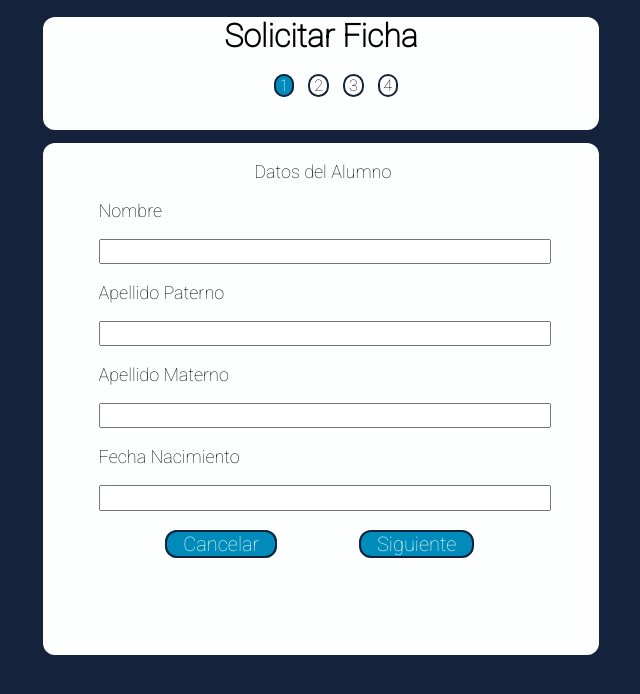
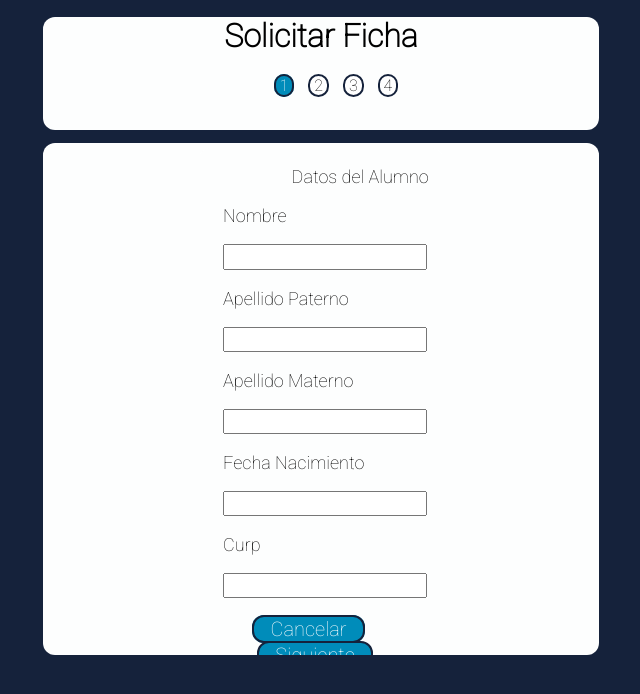
Before and after one commit to LuisMartinRX20/SGER, a PHP site: page /PHP/ficha.php in a window 1280 px wide. Shown: the top 694 px of the page, without its empty margins (319-959 px from the left). Run offline with PHP 8.4, Linux system fonts and the light colour scheme.

Commit message:
se agrego funcionamiento a la interfaz de ficha

```diff
--- a/CSS/ficha.css
+++ b/CSS/ficha.css
@@ -13,6 +13,18 @@ p{
 }
 
 .formulario{
+    background-color: #fdfefe;
+
+    margin-top: 1%;
+    margin-left: 28%;
+    margin-right: 28%;
+    border-radius: 12px;
+    height: 32rem;
+    display: flex;
+    overflow: hidden;
+
+}
+.form{
     background-color: #fdfefe;
 
     margin-top: 1%;
--- a/PHP/ficha.php
+++ b/PHP/ficha.php
@@ -23,68 +23,120 @@ require('conexion.php');
                 </ul>
                 <br>
             </div>
+            <?php
+			if(isset($_POST['enviar'])){
+				$nombre		     = mysqli_real_escape_string($con,(strip_tags($_POST["nombre"],ENT_QUOTES)));//Escanpando caracteres
+				$ap		     = mysqli_real_escape_string($con,(strip_tags($_POST["ap"],ENT_QUOTES)));//Escanpando caracteres
+				$apm	 = mysqli_real_escape_string($con,(strip_tags($_POST["apm"],ENT_QUOTES)));//Escanpando caracteres
+				$fecha_nac	 = mysqli_real_escape_string($con,(strip_tags($_POST["fecha_nac"],ENT_QUOTES)));//Escanpando caracteres
+				$calle	     = mysqli_real_escape_string($con,(strip_tags($_POST["calle"],ENT_QUOTES)));//Escanpando caracteres
+				$no		 = mysqli_real_escape_string($con,(strip_tags($_POST["no"],ENT_QUOTES)));//Escanpando caracteres
+				$colonia			 = mysqli_real_escape_string($con,(strip_tags($_POST["colonia"],ENT_QUOTES)));//Escanpando caracteres
+                $cp			 = mysqli_real_escape_string($con,(strip_tags($_POST["cp"],ENT_QUOTES)));//Escanpando caracteres
+                $nombreT			 = mysqli_real_escape_string($con,(strip_tags($_POST["nombreT"],ENT_QUOTES)));//Escanpando caracteres
+                $apT			 = mysqli_real_escape_string($con,(strip_tags($_POST["apT"],ENT_QUOTES)));//Escanpando caracteres
+                $apmT			 = mysqli_real_escape_string($con,(strip_tags($_POST["apmT"],ENT_QUOTES)));//Escanpando caracteres
+                $fecha_nacT			 = mysqli_real_escape_string($con,(strip_tags($_POST["fecha_nacT"],ENT_QUOTES)));//Escanpando caracteres
+                $calleT			 = mysqli_real_escape_string($con,(strip_tags($_POST["calleT"],ENT_QUOTES)));//Escanpando caracteres
+                $noT			 = mysqli_real_escape_string($con,(strip_tags($_POST["noT"],ENT_QUOTES)));//Escanpando caracteres
+                $coloniaT		 = mysqli_real_escape_string($con,(strip_tags($_POST["coloniaT"],ENT_QUOTES)));//Escanpando caracteres
+                $cpT		 = mysqli_real_escape_string($con,(strip_tags($_POST["cpT"],ENT_QUOTES)));//Escanpando caracteres
+                $telT		 = mysqli_real_escape_string($con,(strip_tags($_POST["telT"],ENT_QUOTES)));//Escanpando caracteres
+
+
+$miConsulta = "INSERT INTO ficha (Nombre,ApeP,ApeM,fecha_nac,calle,Provincia,Poblacion,CP,nombreT,ApeP_T,ApeM_T,fecha_nac_T,calle_T,provincia_T,Poblacion_T,CP_T,telefono ) VALUES('{$_POST["nombre"]}','{$_POST["ap"]}','{$_POST["apm"]}','{$_POST["fecha_nac"]}','{$_POST["calle"]}','{$_POST["no"]}','{$_POST["colonia"]}','{$_POST["cp"]}','{$_POST["nombreT"]}','{$_POST["apT"]}','{$_POST["apmT"]}','{$_POST["fecha_nacT"]}','{$_POST["calleT"]}','{$_POST["noT"]}','{$_POST["coloniaT"]}','{$_POST["cpT"]}','{$_POST["telT"]}')"; //crear la consulta del INSERT INTO
+						$insert = mysqli_query($con, $miConsulta) or die(mysqli_error());
+						if($insert){
+							echo '<script type="text/javascript">
+                            alert("Tarea Guardada");
+
+                            </script>';
+						}else{
+							echo '<div class="alert alert-danger alert-dismissable"><button type="button" class="close" data-dismiss="alert" aria-hidden="true">&times;</button>Error. No se pudo guardar los datos !</div>';
+						}
+
+			}
+			?>
+
+            <form action="ficha.php" method="post" class="form">
             <div class="formulario">
 
                 <div class="pagina1 active " id="contenido1">
+
                     <p  class="encabezado2">Datos del Alumno</p>
                     <p>Nombre</p>
-                    <input type="text" name="" id="informacion">
+                    <input type="text" name="nombre" id="informacion">
                     <p>Apellido Paterno</p>
-                    <input type="text" name="" id="informacion">
+                    <input type="text" name="ap" id="informacion">
                     <p>Apellido Materno</p>
-                    <input type="text" name="" id="informacion">
+                    <input type="text" name="apm" id="informacion">
                     <p>Fecha Nacimiento</p>
-                    <input type="text" name="" id="informacion">
+                    <input type="text" name="fecha_nac" id="informacion">
+                    <p>Curp</p>
+                    <input type="text" name="curp" id="informacion">
                     <br>
+
                     <a href="index.php" class="cancelar">Cancelar</a>
-                    <button class="botonS1" id="boton">Siguiente</button>
+                    <button type="button" class="botonS1" id="boton">Siguiente</button>
+
                 </div>
                 <div class="pagina2 " id="contenido2">
-
+                <p  class="encabezado2">Datos del Alumno</p>
                     <br>
                     <p >Calle</p>
-                    <input type="text" name="" id="informacion">
+                    <input type="text" name="calle" id="informacion">
                     <p>No.</p>
-                    <input type="text" name="" id="informacion">
+                    <input type="text" name="no" id="informacion">
                     <p>Colonia</p>
-                    <input type="text" name="" id="informacion">
+                    <input type="text" name="colonia" id="informacion">
                     <p>Codigo Postal</p>
-                    <input type="text" name="" id="informacion">
+                    <input type="text" name="cp" id="informacion">
                     <br>
-                    <button class="botonA1" id="boton">Anterior</button>
-                    <button class="botonS2" id="boton">Siguiente</button>
+                    <br>
+                    <br>
+
+                    <button type="button" class="botonA1" id="boton">Anterior</button>
+                    <button type="button" class="botonS2" id="boton">Siguiente</button>
                 </div>
                 <div class="pagina3 "  id="contenido3">
+
                     <p  class="encabezado3">Datos del Padre/ Tutor</p>
                     <p>Nombre</p>
-                    <input type="text" name="" id="informacion">
+                    <input type="text" name="nombreT" id="informacion">
                     <p>Apellido Paterno</p>
-                    <input type="text" name="" id="informacion">
+                    <input type="text" name="apT" id="informacion">
                     <p>Apellido Materno</p>
-                    <input type="text" name="" id="informacion">
+                    <input type="text" name="apmT" id="informacion">
                     <p>Fecha Nacimiento</p>
-                    <input type="text" name="" id="informacion">
+                    <input type="text" name="fecha_nacT" id="informacion">
                     <br>
-                    <button class="botonA2" id="boton">Anterior</button>
-                    <button class="botonS3" id="boton">Siguiente</button>
+                    <br><br><br><br>
+
+                    <button type="button" class="botonA2" id="boton">Anterior</button>
+                    <button  type="button"class="botonS3" id="boton">Siguiente</button>
                 </div>
                 <div class="pagina4 " id="contenido4">
+
+                <p  class="encabezado3">Datos del Padre/ Tutor</p>
                     <p >Calle</p>
-                    <input type="text" name="" id="informacion">
+                    <input type="text" name="calleT" id="informacion">
                     <p>No.</p>
-                    <input type="text" name="" id="informacion">
+                    <input type="text" name="noT" id="informacion">
                     <p>Colonia</p>
-                    <input type="text" name="" id="informacion">
+                    <input type="text" name="coloniaT" id="informacion">
                     <p>Codigo Postal</p>
-                    <input type="text" name="" id="informacion">
+                    <input type="text" name="cpT" id="informacion">
                     <p>Telefono</p>
-                    <input type="text" name="" id="informacion">
+                    <input type="text" name="telT" id="informacion">
                     <br>
-                    <button class="botonA3" id="boton">Anterior</button>
-                    <input type="submit" name=""  value= "Enviar" id="boton">
 
-                </div>
+                    <button type="button" class="botonA3" id="boton">Anterior</button>
+                    <input type="submit" name="enviar"  value= "Enviar" id="boton">
+
+                 </div>
+
             </div>
+            </form>
     </div>
     <script src="../JS/paginaficha.js"></script>
 </body>
--- a/PHP/index.php
+++ b/PHP/index.php
@@ -14,11 +14,12 @@ if(!empty($_POST['username'])){
 		//crear una variable de sesion
         if($arreglo['role']==1){
 		$_SESSION['username']=$usuario;
-		header("location: ../PHP/ficha.php");
+
         }
 	}else{
 		echo "USUARIO INCORRECTO";
 	}
+
 }
 ?>
 <!DOCTYPE html>
@@ -54,7 +55,8 @@ if(!empty($_POST['username'])){
                 <p>Contraseña</p>
                 <input type="text" name="password" id="" class="informacion">
                 <br>
-                <input type="submit" name="" id="" value="Iniciar" class="inicio">
+
+                <input type="submit" name="" id="" value="Iniciar" class="inicio" onclick="foo();">
                 </form>
             </div>
 
```
